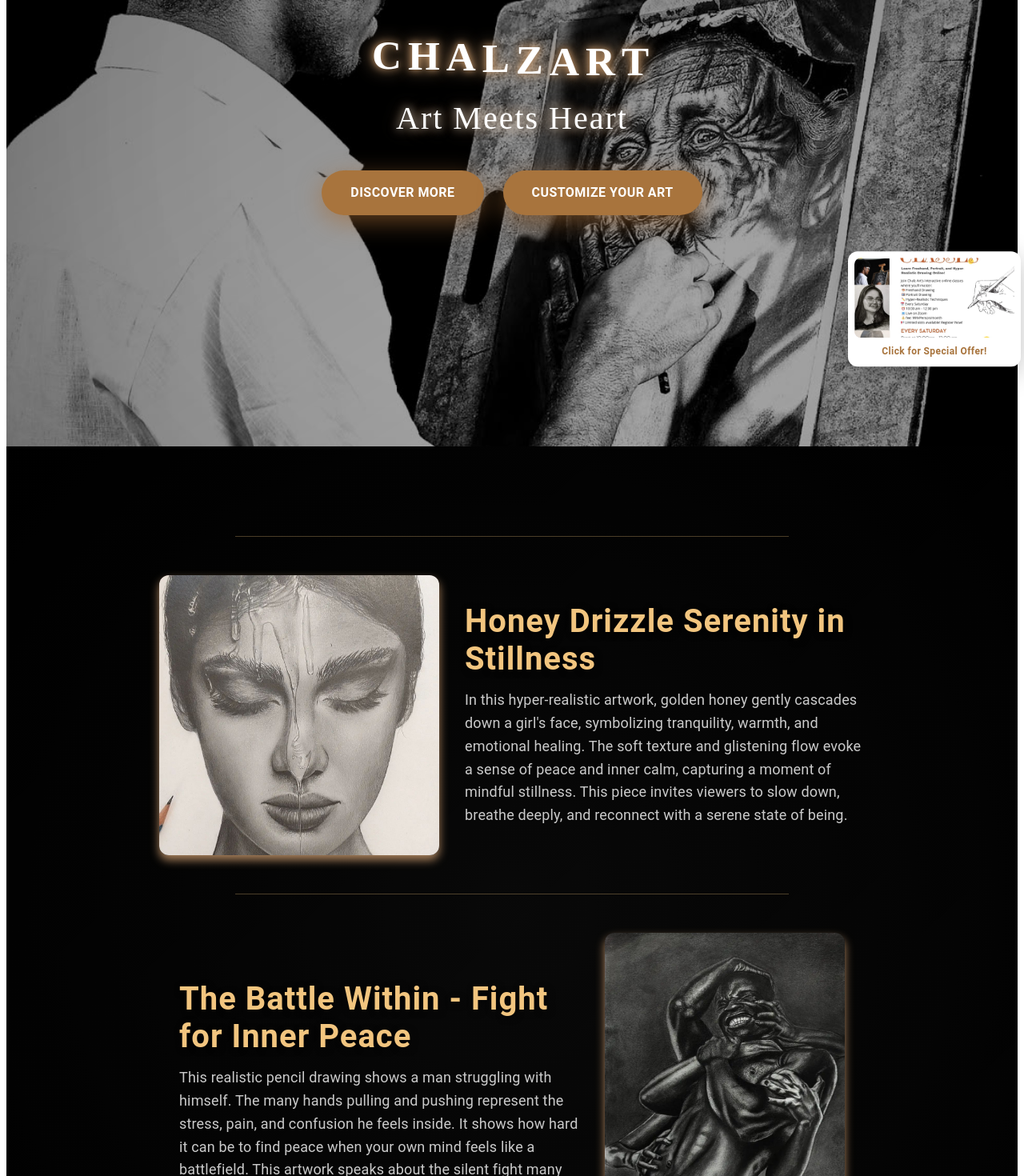
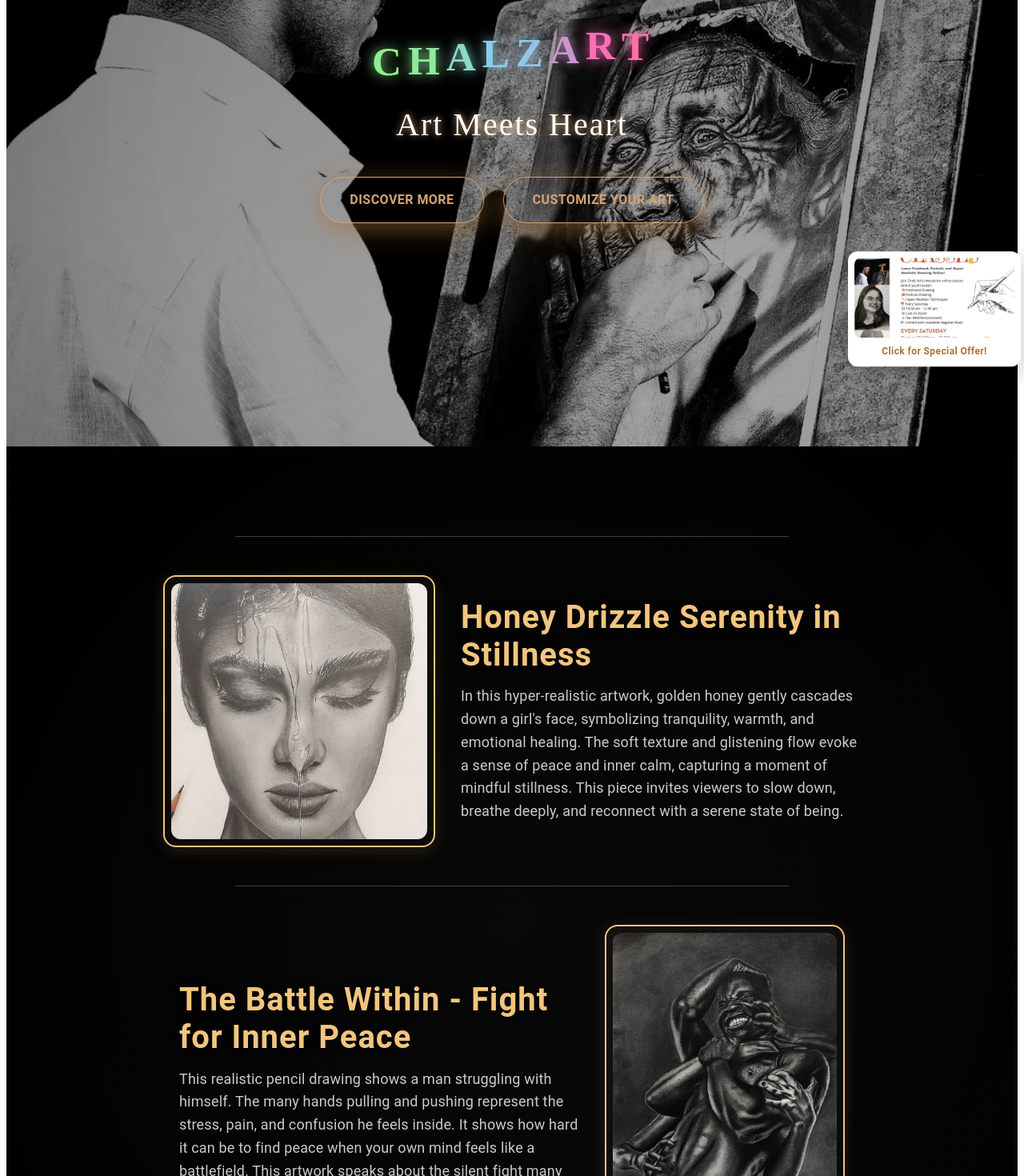
Before and after one commit to Mohamedyoonus/ChalzArt, a React (Vite) app: page / in a window 1280 px wide. Shown: the part 340-1810 px from the top of the page at 80% size. Built offline with nearby package versions, Linux system fonts and the light colour scheme; some icons are missing.

Commit message:
changes in components

```diff
--- a/src/components/Banner.jsx
+++ b/src/components/Banner.jsx
@@ -4,18 +4,49 @@ import bannerImage from "../assets/banner.jpg";
 import { keyframes } from "@mui/system";
 
 // Animations
-const scrollAnimation = keyframes`
-  0% { opacity: 0; transform: translateY(20px); }
-  50% { opacity: 1; transform: translateY(0); }
-  100% { opacity: 0; transform: translateY(20px); }
+const colorfulBounce = keyframes`
+  0% {
+    transform: translateY(0);
+    color: #FFD700;
+    text-shadow: 0 0 10px #FFD700;
+  }
+  25% {
+    transform: translateY(-10px);
+    color: #FF69B4;
+    text-shadow: 0 0 15px #FF69B4;
+  }
+  50% {
+    transform: translateY(0);
+    color: #87CEEB;
+    text-shadow: 0 0 15px #87CEEB;
+  }
+  75% {
+    transform: translateY(10px);
+    color: #90EE90;
+    text-shadow: 0 0 15px #90EE90;
+  }
+  100% {
+    transform: translateY(0);
+    color: #FFD700;
+    text-shadow: 0 0 10px #FFD700;
+  }
 `;
 
-const glowingText = keyframes`
-  0%, 200% {
-    text-shadow: 0 0 8px #fff, 0 0 20px #D4A373, 0 0 30px #D4A373;
+const elegantPulse = keyframes`
+  0% {
+    opacity: 0;
+    transform: translateY(20px);
+    text-shadow: none;
   }
   50% {
-    text-shadow: 0 0 12px #fff, 0 0 25px #D4A373, 0 0 40px #D4A373;
+    opacity: 1;
+    transform: translateY(0);
+    text-shadow: 0 0 10px #D4A373, 0 0 20px #fff;
+  }
+  100% {
+    opacity: 1;
+    transform: translateY(0);
+    text-shadow: 0 0 8px #D4A373;
   }
 `;
 
@@ -23,11 +54,6 @@ const bounceShrink = keyframes`
   0% { transform: scale(1); }
   50% { transform: scale(0.95); }
   100% { transform: scale(1); }
-`;
-
-const wave = keyframes`
-  0%, 100% { transform: translateY(0); }
-  50% { transform: translateY(-8px); }
 `;
 
 const Banner = () => {
@@ -69,12 +95,9 @@ const Banner = () => {
             letterSpacing: { xs: 1, md: 4 },
             textTransform: "uppercase",
             fontFamily: "'Lora', serif",
-            color: "#fff",
             display: "flex",
             justifyContent: "center",
             gap: 0.5,
-            textShadow: "0 0 15px rgba(0, 0, 0, 0.8)",
-            animation: `${scrollAnimation} 1.6s ease`,
           }}
         >
           {["C", "h", "a", "l", "z", "a", "r", "t"].map((char, index) => (
@@ -83,9 +106,8 @@ const Banner = () => {
               component="span"
               sx={{
                 display: "inline-block",
-                animation: `${wave} 2s ease-in-out infinite`,
-                animationDelay: `${index * 0.15}s`,
-                textShadow: "0 0 10px #D4A373, 0 0 20px #D4A373",
+                animation: `${colorfulBounce} 2.5s ease-in-out infinite`,
+                animationDelay: `${index * 0.2}s`,
                 fontSize: { xs: "2rem", sm: "2.5rem", md: "3.2rem" },
               }}
             >
@@ -93,6 +115,8 @@ const Banner = () => {
             </Box>
           ))}
         </Typography>
+
+        <br />
 
         {/* Tagline */}
         <Typography
@@ -103,9 +127,8 @@ const Banner = () => {
             letterSpacing: 2,
             fontFamily: "'Lora', serif",
             color: "#fff",
-            textShadow: "0 0 10px rgba(0, 0, 0, 0.7)",
-            animation: `${glowingText} 4s ease-in-out infinite`,
             fontSize: { xs: "1.5rem", sm: "1.8rem", md: "2.5rem" },
+            animation: `${elegantPulse} 3.5s ease-in-out forwards`,
           }}
         >
           Art Meets Heart
@@ -119,30 +142,30 @@ const Banner = () => {
             flexDirection: "row",
             gap: { xs: 1.5, sm: 3 },
             justifyContent: "center",
-            flexWrap: "wrap",
+            flexWrap: { xs: "nowrap", sm: "wrap" },
+            overflowX: { xs: "auto", sm: "visible" },
+            px: { xs: 1, sm: 0 },
           }}
         >
-          {[
-            { label: "Discover More", to: "/myworks" },
-            { label: "Customize Your Art", to: "/customize" },
-          ].map(({ label, to }) => (
+          {[{ label: "Discover More", to: "/myworks" }, { label: "Customize Your Art", to: "/customize" }].map(({ label, to }) => (
             <Button
               key={label}
               component={Link}
               to={to}
-              variant="contained"
+              variant="outlined"
               sx={{
                 fontSize: { xs: "0.8rem", sm: "1rem" },
                 padding: { xs: "10px 20px", sm: "14px 36px" },
                 fontWeight: "600",
-                backgroundColor: "#A8743D",
-                color: "#fff",
+                borderColor: "#D4A373",
+                color: "#D4A373",
                 borderRadius: "40px",
                 boxShadow: "0px 8px 30px rgba(167, 109, 54, 0.6)",
                 transition: "all 0.3s ease-in-out",
                 position: "relative",
                 overflow: "hidden",
                 whiteSpace: "nowrap",
+                flexShrink: 0,
                 "&::after": {
                   content: "''",
                   position: "absolute",
@@ -150,13 +173,13 @@ const Banner = () => {
                   left: "50%",
                   width: "0%",
                   height: "100%",
-                  backgroundColor: "#fff",
+                  backgroundColor: "#D4A373",
                   zIndex: -1,
                   transition: "width 0.3s ease, left 0.3s ease",
                 },
                 "&:hover": {
-                  backgroundColor: "#fff",
-                  color: "#A8743D",
+                  backgroundColor: "#D4A373",
+                  color: "#fff",
                   transform: "scale(1.05)",
                 },
                 "&:hover::after": {
--- a/src/components/Footer.jsx
+++ b/src/components/Footer.jsx
@@ -125,8 +125,7 @@ const Footer = () => {
                 mb: 2,
               }}
             >
-              Crafting timeless, hyper-realistic sketches and live portraits
-              that reflect emotion and soul.
+              Crafted with heart,sketched sketched with soul - Chalzart
             </Typography>
 
             <Box
--- a/src/components/Slogan.jsx
+++ b/src/components/Slogan.jsx
@@ -1,6 +1,42 @@
 import React from "react";
 import { Box, Typography, Container, Divider } from "@mui/material";
 import { motion } from "framer-motion";
+
+// Animation variants
+const fadeInUp = {
+  hidden: { opacity: 0, y: 40 },
+  visible: {
+    opacity: 1,
+    y: 0,
+    transition: { duration: 0.9, ease: "easeOut" },
+  },
+};
+
+const imageFadeIn = {
+  hidden: { opacity: 0, y: 60 },
+  visible: {
+    opacity: 1,
+    y: 0,
+    transition: { duration: 1, ease: "easeOut" },
+  },
+};
+
+const dividerGrow = {
+  hidden: { scaleX: 0 },
+  visible: {
+    scaleX: 1,
+    transition: { duration: 1.1, ease: "easeInOut" },
+  },
+};
+
+const imageContainerStyle = {
+  border: "2px solid #F2C57F",
+  borderRadius: "16px",
+  padding: "8px",
+  background:
+    "linear-gradient(145deg, rgba(242, 197, 127, 0.05), rgba(255, 255, 255, 0.02))",
+  boxShadow: "0 4px 20px rgba(242, 197, 127, 0.15)",
+};
 
 const Slogan = () => {
   return (
@@ -27,10 +63,11 @@ const Slogan = () => {
       }}
     >
       <Container maxWidth="lg">
+        {/* Top Divider */}
         <motion.div
-          initial={{ scaleX: 0 }}
-          whileInView={{ scaleX: 1 }}
-          transition={{ duration: 1 }}
+          variants={dividerGrow}
+          initial="hidden"
+          whileInView="visible"
           style={{ originX: 0 }}
         >
           <Divider
@@ -43,6 +80,7 @@ const Slogan = () => {
             }}
           />
         </motion.div>
+
         {/* Section 1 */}
         <Box
           sx={{
@@ -54,24 +92,25 @@ const Slogan = () => {
             mb: { xs: 4, md: 6 },
           }}
         >
+          <motion.div
+            variants={imageFadeIn}
+            initial="hidden"
+            whileInView="visible"
+            viewport={{ once: true }}
+            style={imageContainerStyle}
+            whileHover={{ y: -6, scale: 1.02 }}
+          >
             <motion.img
               src="/assets/slogan1.jpg"
               alt="Slogan Image"
-            initial={{ opacity: 0, y: 50 }}
-            whileInView={{ opacity: 1, y: 0 }}
-            transition={{ duration: 1 }}
-            viewport={{ once: true }}
               style={{
-              width: "80%",
-              maxWidth: "350px",
+                width: "100%",
+                maxWidth: "320px",
                 borderRadius: "12px",
-              boxShadow: "0px 6px 12px rgba(212, 163, 115, 0.8)",
-              height: "auto",
-              maxHeight: "450px",
-              transition: "transform 0.4s ease-in-out",
+                display: "block",
               }}
-            whileHover={{ y: -8, scale: 1.02 }}
             />
+          </motion.div>
 
           <Box
             sx={{
@@ -81,9 +120,9 @@ const Slogan = () => {
             }}
           >
             <motion.div
-              initial={{ opacity: 0, y: 40 }}
-              whileInView={{ opacity: 1, y: 0 }}
-              transition={{ duration: 1 }}
+              variants={fadeInUp}
+              initial="hidden"
+              whileInView="visible"
               viewport={{ once: true }}
             >
               <Typography
@@ -97,14 +136,14 @@ const Slogan = () => {
                   textShadow: "2px 2px 8px rgba(0, 0, 0, 0.5)",
                 }}
               >
-                Honey Drizzle Serenity in Stillness{" "}
+                Honey Drizzle Serenity in Stillness
               </Typography>
             </motion.div>
 
             <motion.div
-              initial={{ opacity: 0, y: 40 }}
-              whileInView={{ opacity: 1, y: 0 }}
-              transition={{ duration: 1.2 }}
+              variants={fadeInUp}
+              initial="hidden"
+              whileInView="visible"
               viewport={{ once: true }}
             >
               <Typography
@@ -127,11 +166,11 @@ const Slogan = () => {
           </Box>
         </Box>
 
-        {/* Divider */}
+        {/* Middle Divider */}
         <motion.div
-          initial={{ scaleX: 0 }}
-          whileInView={{ scaleX: 1 }}
-          transition={{ duration: 1 }}
+          variants={dividerGrow}
+          initial="hidden"
+          whileInView="visible"
           style={{ originX: 0 }}
         >
           <Divider
@@ -164,9 +203,9 @@ const Slogan = () => {
             }}
           >
             <motion.div
-              initial={{ opacity: 0, y: 40 }}
-              whileInView={{ opacity: 1, y: 0 }}
-              transition={{ duration: 1 }}
+              variants={fadeInUp}
+              initial="hidden"
+              whileInView="visible"
               viewport={{ once: true }}
             >
               <Typography
@@ -185,9 +224,9 @@ const Slogan = () => {
             </motion.div>
 
             <motion.div
-              initial={{ opacity: 0, y: 40 }}
-              whileInView={{ opacity: 1, y: 0 }}
-              transition={{ duration: 1.2 }}
+              variants={fadeInUp}
+              initial="hidden"
+              whileInView="visible"
               viewport={{ once: true }}
             >
               <Typography
@@ -204,35 +243,37 @@ const Slogan = () => {
                 stress, pain, and confusion he feels inside. It shows how hard
                 it can be to find peace when your own mind feels like a
                 battlefield. This artwork speaks about the silent fight many men
-                go through every day
+                go through every day.
               </Typography>
             </motion.div>
           </Box>
 
+          <motion.div
+            variants={imageFadeIn}
+            initial="hidden"
+            whileInView="visible"
+            viewport={{ once: true }}
+            style={imageContainerStyle}
+            whileHover={{ y: -6, scale: 1.02 }}
+          >
             <motion.img
               src="/assets/slogan2.jpg"
               alt="Slogan Image 2"
-            initial={{ opacity: 0, y: 50 }}
-            whileInView={{ opacity: 1, y: 0 }}
-            transition={{ duration: 1 }}
-            viewport={{ once: true }}
               style={{
-              width: "80%",
-              maxWidth: "300px",
+                width: "100%",
+                maxWidth: "280px",
                 borderRadius: "12px",
-              boxShadow: "0px 6px 12px rgba(212, 163, 115, 0.8)",
-              height: "auto",
-              maxHeight: "400px",
-              transition: "transform 0.4s ease-in-out",
+                display: "block",
               }}
-            whileHover={{ y: -8, scale: 1.02 }}
             />
+          </motion.div>
         </Box>
 
+        {/* Bottom Divider */}
         <motion.div
-          initial={{ scaleX: 0 }}
-          whileInView={{ scaleX: 1 }}
-          transition={{ duration: 1 }}
+          variants={dividerGrow}
+          initial="hidden"
+          whileInView="visible"
           style={{ originX: 0 }}
         >
           <Divider
--- a/src/components/Tshirt.jsx
+++ b/src/components/Tshirt.jsx
@@ -117,10 +117,10 @@ const Tshirt = () => {
     <Box
       sx={{
         px: { xs: 2, sm: 3, md: 5 },
-        pt: { xs: 4, sm: 6, md: 0 },
+        pt: { xs: 4, sm: 6, md: 8 },
         pb: { xs: -2, sm: 3, md: -1 },
         mb: { xs: 0, sm: 3, md: 0 },
-        minHeight: "100vh",
+        minHeight: "60vh",
         background: "black radial-gradient(circle at center, #111 0%, #000 100%)",
         display: "flex",
         flexDirection: "column",
```
Also changed, not shown: src/components/CustomPortraits.jsx (+50 -8 lines), src/components/Mural.jsx (+54 -12 lines), src/components/ShoePaint.jsx (+42 -20 lines), public/assets/shoepaint/img10.jpg (added), public/assets/shoepaint/img9.jpg. Lines whose indentation alone changed are shown as unchanged.
